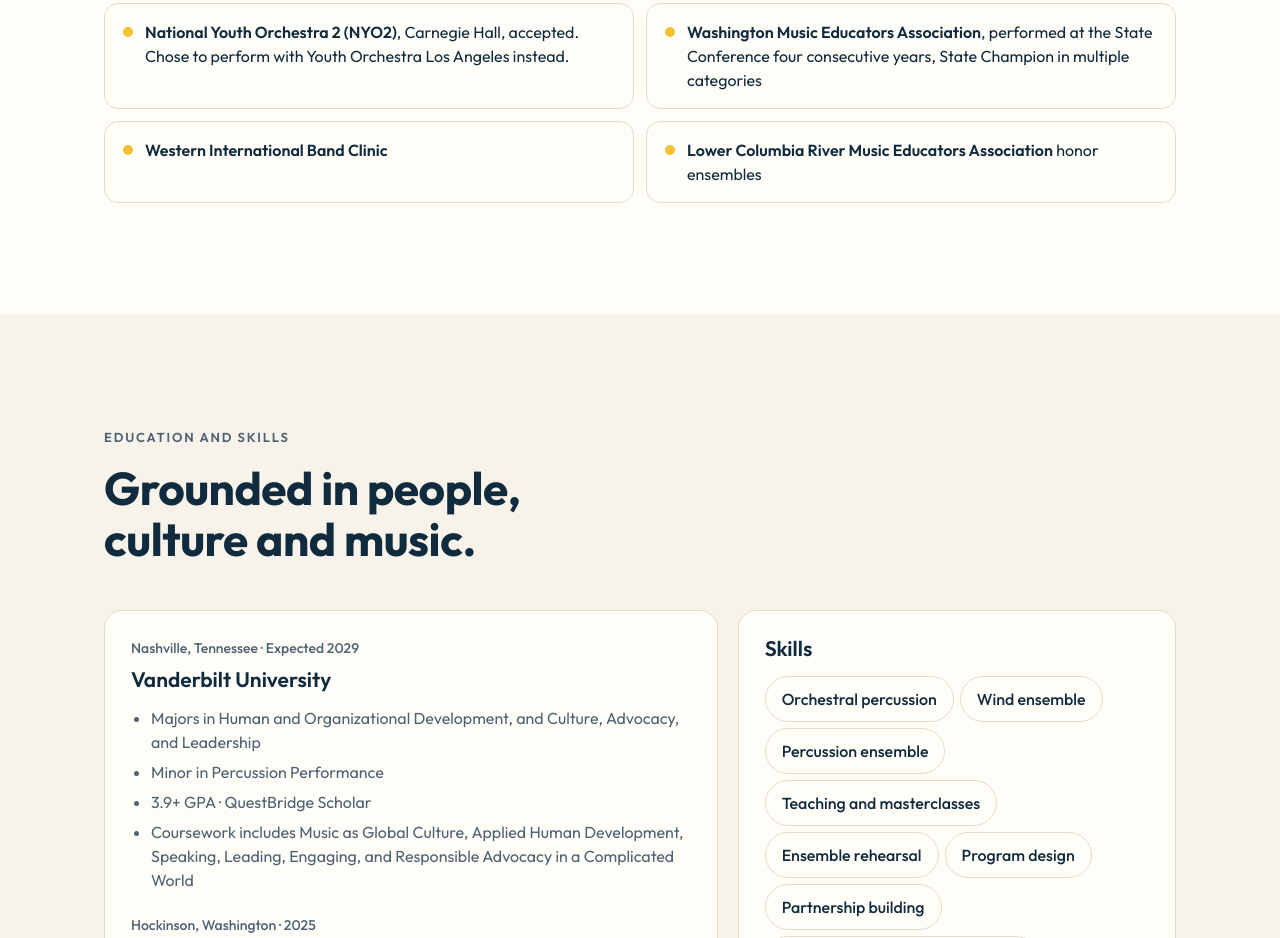
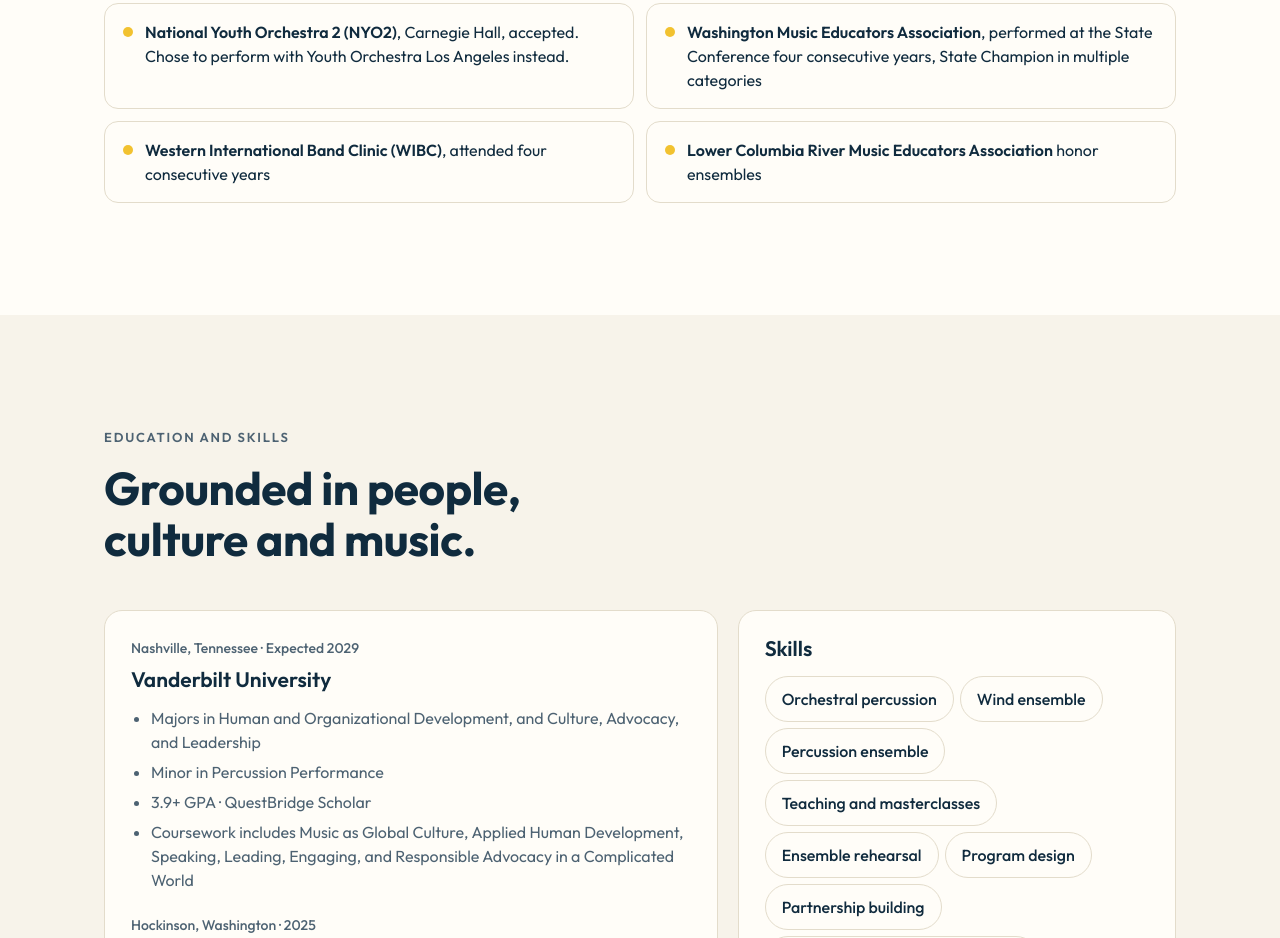
Before and after one commit to Makoa-Lewis/GMI, a plain HTML site: page makoa.html in a window 1280 px wide. Shown: the part 6632-7570 px from the top of the page. Drawn offline with Linux system fonts and the light colour scheme.

Commit message:
Note four consecutive years at WIBC
Co-Authored-By: Claude Opus 5.5 <noreply@anthropic.com>
Claude-Session: https://claude.ai/code/session_01N7vbYSngP1BT39YDhtpYUi

```diff
--- a/makoa.html
+++ b/makoa.html
@@ -208,7 +208,7 @@
         <li><span><strong>Semper Fidelis Marine Award</strong> of Musical Excellence</span></li>
         <li><span><strong>National Youth Orchestra 2 (NYO2)</strong>, Carnegie Hall, accepted. Chose to perform with Youth Orchestra Los Angeles instead.</span></li>
         <li><span><strong>Washington Music Educators Association</strong>, performed at the State Conference four consecutive years, State Champion in multiple categories</span></li>
-        <li><span><strong>Western International Band Clinic</strong></span></li>
+        <li><span><strong>Western International Band Clinic (WIBC)</strong>, attended four consecutive years</span></li>
         <li><span><strong>Lower Columbia River Music Educators Association</strong> honor ensembles</span></li>
       </ul>
     </div>
```
